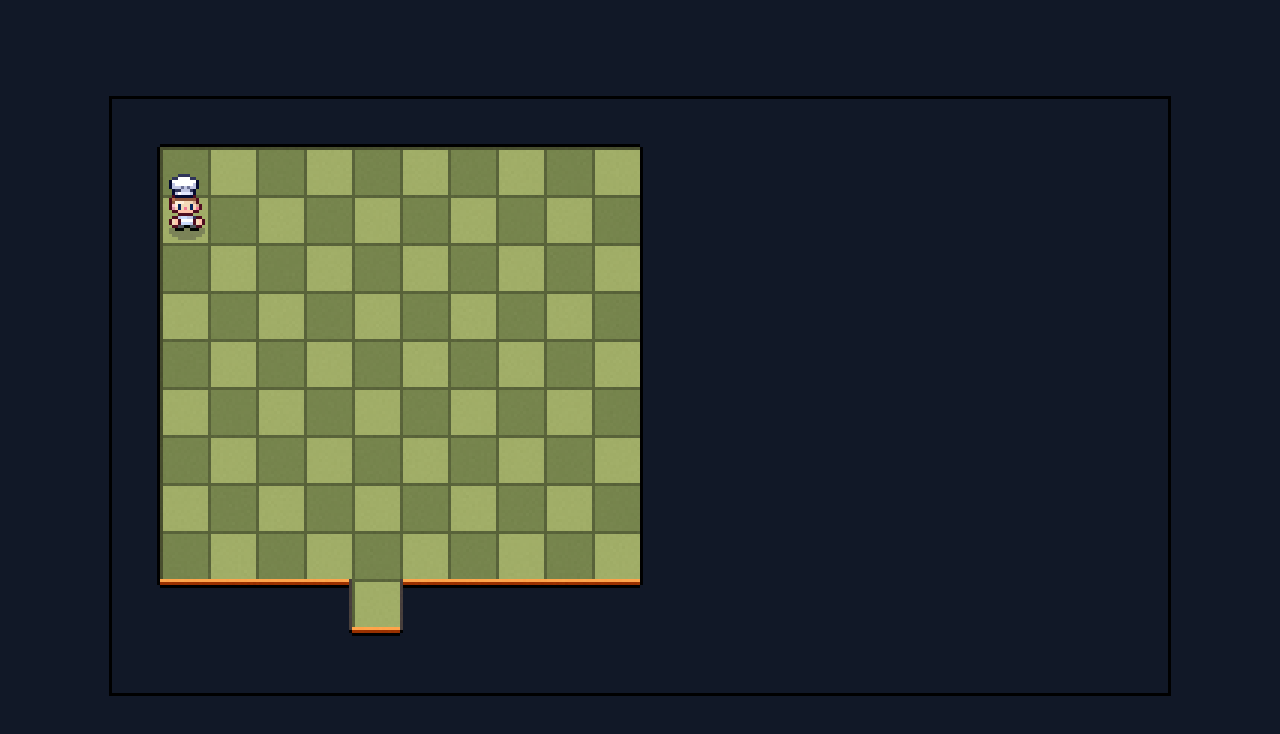
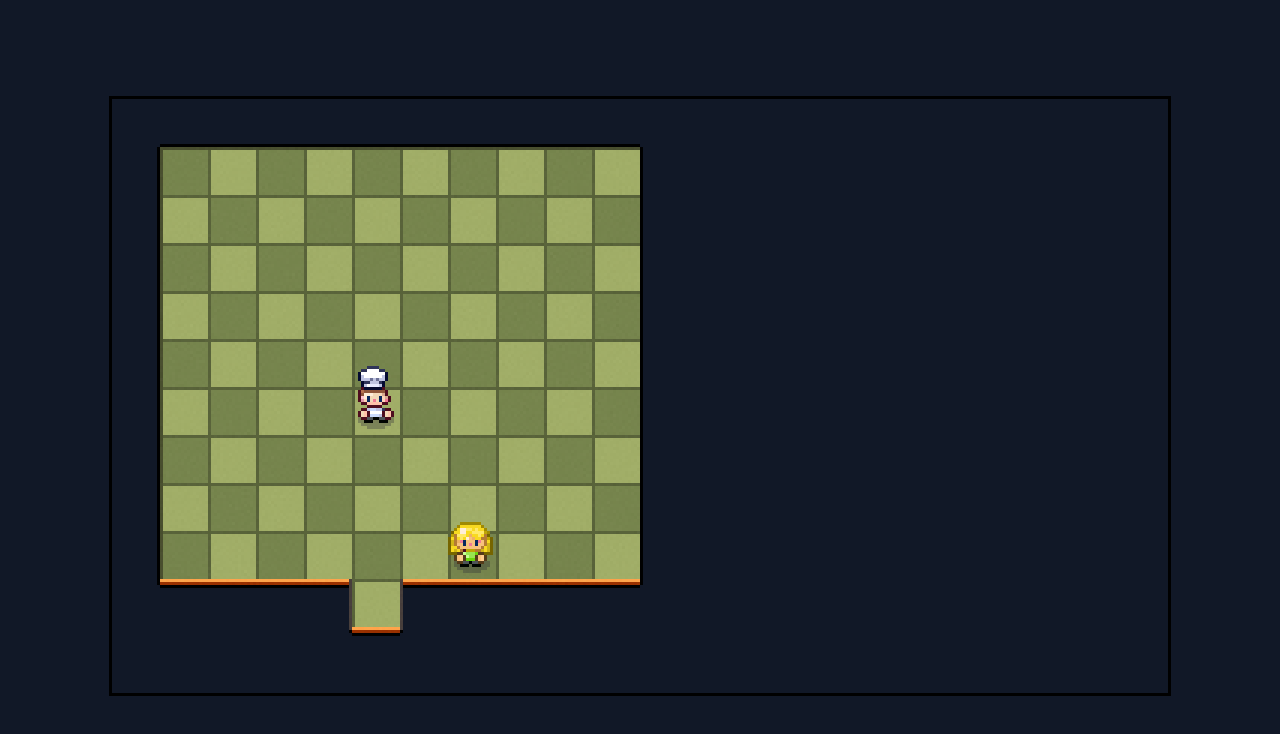
Before and after one commit to thatgardnerone/ConsciousRPG, a plain HTML site: page index.html in a window 1280 px wide. Drawn offline with Linux system fonts and the light colour scheme.

Commit message:
Refactor gameobjects

```diff
--- a/index.html
+++ b/index.html
@@ -15,6 +15,8 @@
 
 <!-- Scripts -->
 <script src="/js/Universe.js"></script>
+<script src="/js/GameObject.js"></script>
+<script src="/js/Sprite.js"></script>
 
 <script src="/js/init.js"></script>
 </body>
--- /dev/null
+++ b/js/GameObject.js
@@ -0,0 +1,10 @@
+class GameObject {
+    constructor(config) {
+        this.x = config.x || 0;
+        this.y = config.y || 0;
+        this.sprite = new Sprite({
+            gameObject: this,
+            src: config.src || './images/characters/people/hero.png',
+        });
+    }
+}
--- /dev/null
+++ b/js/Sprite.js
@@ -0,0 +1,53 @@
+class Sprite {
+    constructor(config) {
+        // Image setup
+        this.image = new Image();
+        this.image.src = config.src;
+        this.image.onload = () => {
+            this.isLoaded = true;
+        };
+
+        // Add shadow
+        this.useShadow = config.useShadow || true; // TODO: Default to false
+        if (this.useShadow) {
+            this.shadow = new Image();
+            this.shadow.src = './images/characters/shadow.png';
+            this.shadow.onload = () => {
+                this.isShadowLoaded = true;
+            };
+        }
+
+        // Configure animation
+        this.animations = config.animations || {
+            idleDown: [
+                [0, 0],
+            ],
+        };
+        this.currentAnimation = config.currentAnimation || 'idleDown';
+        this.currentFrame = 0;
+
+        // Reference GameObject
+        this.gameObject = config.gameObject;
+    }
+
+    // Draw the sprite
+    draw(ctx) {
+        const x = this.gameObject.x * 16 - 8;
+        const y = this.gameObject.y * 16 - 18;
+
+        // Draw shadow
+        if (this.useShadow && this.isShadowLoaded) {
+            ctx.drawImage(this.shadow, x, y);
+        }
+
+        if (this.isLoaded) {
+            ctx.drawImage(
+                this.image,
+                0, 0,
+                32, 32,
+                x, y,
+                32, 32
+            );
+        }
+    }
+}
--- a/js/Universe.js
+++ b/js/Universe.js
@@ -13,32 +13,24 @@ class Universe {
         }
         image.src = "./images/maps/DemoLower.png";
 
-        // Draw the player
-        const x = 1;
-        const y = 2;
+        // Create the player
+        const hero = new GameObject({
+            x: 5,
+            y: 6,
+            src: "./images/characters/people/hero.png",
+        });
 
-        const shadow = new Image();
-        shadow.onload = () => {
-            this.ctx.drawImage(
-                shadow,
-                0, 0,
-                32, 32,
-                x * 16 - 7, y * 16 - 17,
-                32, 32
-            );
-        }
-        shadow.src = "./images/characters/shadow.png";
+        // Create an npc
+        const npc1 = new GameObject({
+            x: 7,
+            y: 9,
+            src: "./images/characters/people/npc1.png",
+        });
 
-        const hero = new Image();
-        hero.onload = () => {
-            this.ctx.drawImage(
-                hero,
-                0, 0,
-                32, 32,
-                x * 16 - 7, y * 16 - 18,
-                32, 32
-            );
-        }
-        hero.src = "./images/characters/people/hero.png";
+        // TODO: temporary check
+        setTimeout(() => {
+            hero.sprite.draw(this.ctx);
+            npc1.sprite.draw(this.ctx);
+        }, 100);
     }
 }
```
